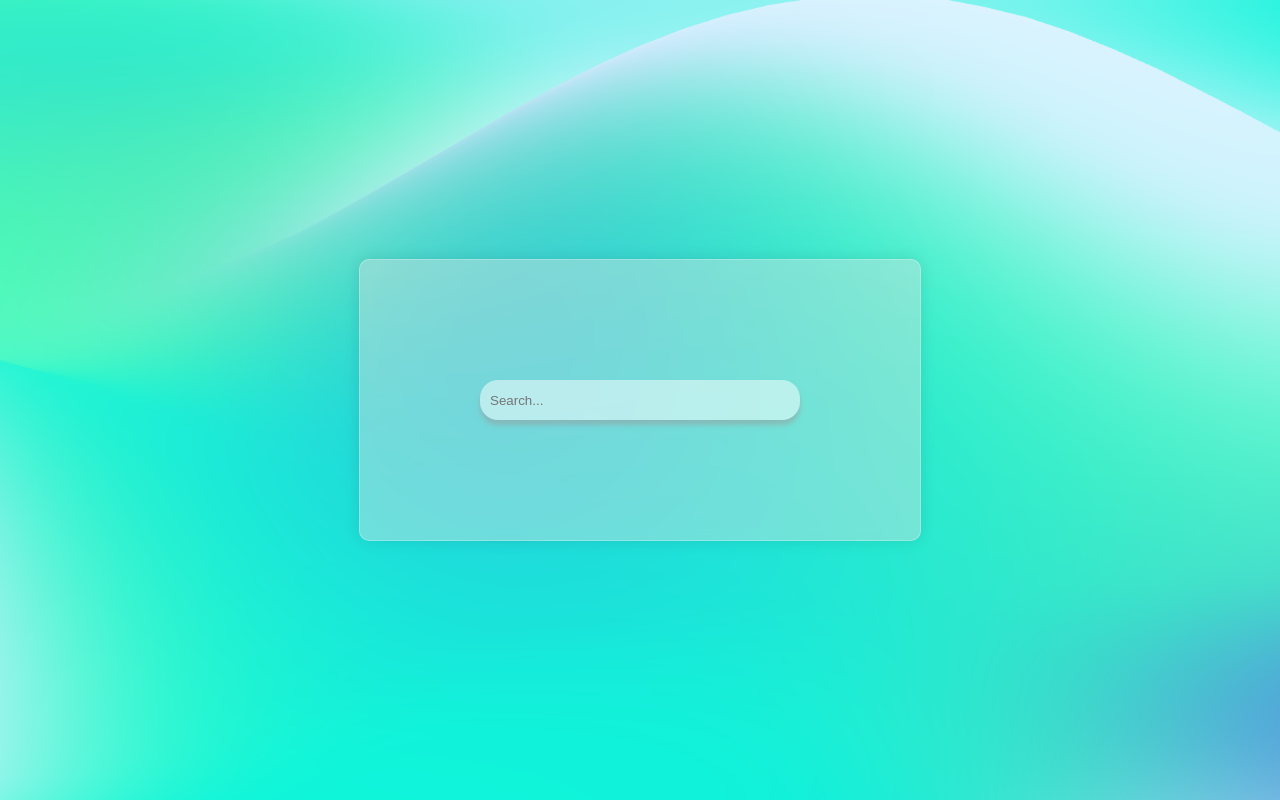
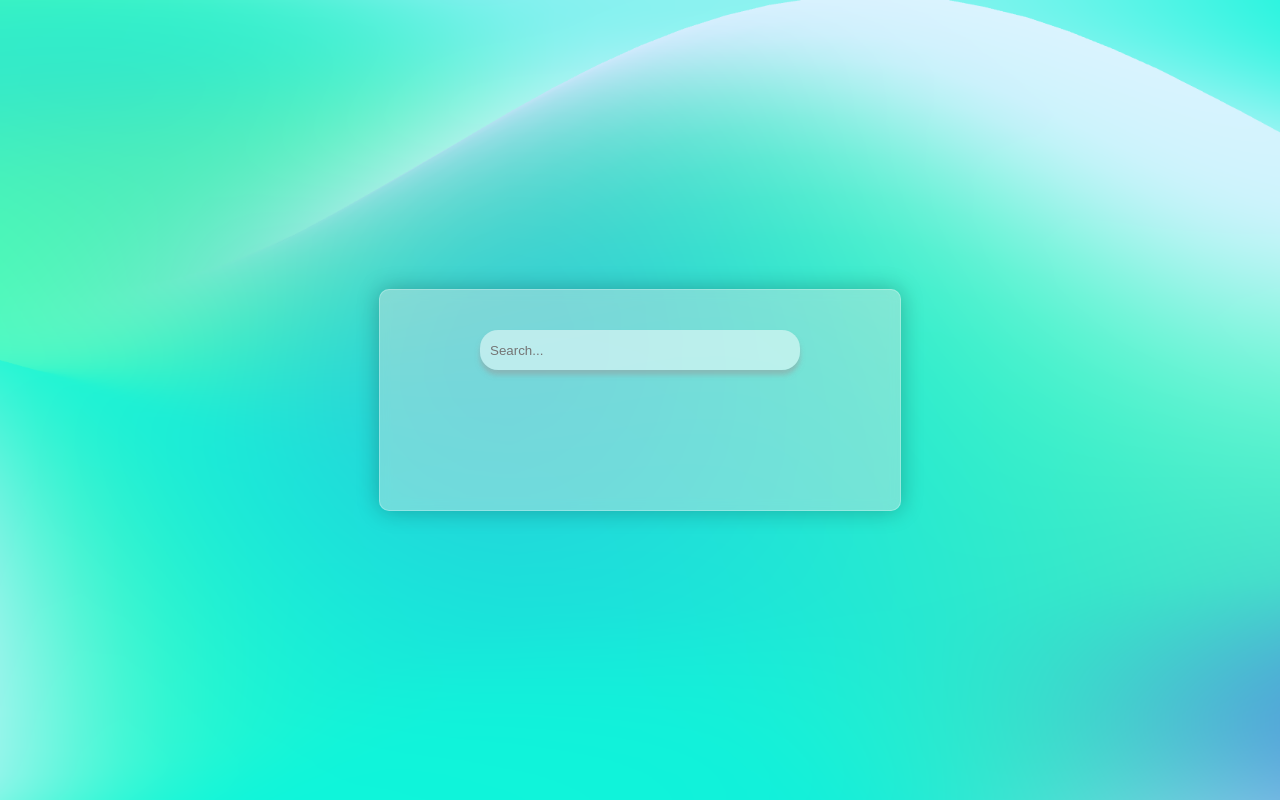
Before and after one commit to steffegit/react-weather-app, a React (Create React App) app: page / in a window 1280 px wide. Built offline with nearby package versions, Linux system fonts and the light colour scheme.

Commit message:
Fixed some css, need to add icons

```diff
--- a/package.json
+++ b/package.json
@@ -10,6 +10,7 @@
     "moment-js": "^1.1.15",
     "react": "^17.0.2",
     "react-dom": "^17.0.2",
+    "react-icons": "^4.3.1",
     "react-scripts": "5.0.0",
     "web-vitals": "^2.1.4"
   },
--- a/src/App.js
+++ b/src/App.js
@@ -20,7 +20,7 @@ function App() {
     }
   };
 
-  let date = new Date().toString().split(" ").splice(1, 3).join(" ");
+  let date = new Date().toString().split(" ").splice(1, 3).join("-");
 
   //TODO: on clear display nothing
   // on snow make snow animation
@@ -33,6 +33,7 @@ function App() {
     <div className="App">
       <div className="mica-effect">
         <div className="search">
+          <div className="search-top">
             <input
               type="text"
               className="search-bar"
@@ -41,6 +42,7 @@ function App() {
               value={query}
               onKeyPress={search}
             ></input>
+          </div>
           {typeof weather.main != "undefined" ? (
             <div className="weather-info">
               <div className="weather-name">{weather.name}</div>
@@ -48,6 +50,7 @@ function App() {
                 {Math.round(weather.main.temp)}°C
               </div>
               <div className="weather-weather">{weather.weather[0].main}</div>
+              <hr></hr>
               <span>{date}</span>
             </div>
           ) : (
--- a/src/index.css
+++ b/src/index.css
@@ -1,6 +1,8 @@
+@import url('https://fonts.googleapis.com/css2?family=Open+Sans:wght@300;400;500;600;700;800&display=swap');
+
 body {
   margin: 0;
-  font-family: 'Roboto', 'Helvetica Neue', sans-serif;
+  font-family: 'Open Sans', serif;
   -webkit-font-smoothing: antialiased;
   -moz-osx-font-smoothing: grayscale;
 }
@@ -12,22 +14,24 @@ body {
   align-items: center;
   flex-direction: column;
   text-align: center;
+
   background-color: black;
   background-image: url('/src/resources/background2.png');
   background-size: cover;
   background-position: bottom;
-  height: 100vh;
+  min-height: 100vh;
 }
 
 
 .mica-effect{
   padding: 100px;
+  padding-top: 40px;
   background: #e0e0e069;
   backdrop-filter: blur(6px);
   border-radius: 10px;
   max-height: 80vh;
   border: 1px solid rgba(255, 255, 255, 0.25);
-  box-shadow: 0px 0px 16px 0px rgba(0, 0, 0, 0.1);
+  box-shadow: 0px 0px 22px 0px rgba(0, 0, 0, 0.25);
 }
 
 /* TODO: fix the search-bar from scaling everything else */
@@ -35,23 +39,23 @@ body {
 .search-bar{
   border: none;
   border-radius: 18px;
-  transition: all .4s ease;
+  transition: .4s ease;
   background-color: rgba(255, 255, 255, 0.5);
   color: black;
   padding: 10px;
   width: 300px;
-  margin: 20px;
   height: 20px;
+  margin-bottom: 40px;
   box-shadow: 0px 5px 5px 0px rgba(153, 153, 153, 0.5);
 }
 
 .search-bar:focus, .search-bar:active{
   background-color: rgba(255, 255, 255, 0.7);
-  transition: all .4s ease;
+  transition: .4s ease;
   width: 350px;
   height: 30px;
-  margin-bottom: 50px;
   border-radius: 10px;
+  margin-bottom: 30px;
   outline: none;
 }
 
@@ -61,7 +65,8 @@ body {
 }
 
 .weather-name{
-  font-weight: 600;
+  font-weight: 800;
+  letter-spacing: -0.4rem;
   font-size: 80px;
 }
 
@@ -69,6 +74,7 @@ body {
   background-color: rgba(240, 248, 255, 0.247);
   padding: 1.8rem;
   font-size: 2em;
+  border: 1px solid rgba(255, 255, 255, 0.1);
   border-radius: 8px;
   margin: 1.5rem;
   margin-bottom: .5rem;
@@ -78,9 +84,15 @@ body {
 .weather-weather{
   font-style: italic;
   text-transform: lowercase;
+  margin-top: 20px;
   margin-bottom: 20px;
   letter-spacing: .4rem;
   font-size: 60px;
+}
+
+hr{
+  border: 1px solid black;
+  margin-bottom: 25px;
 }
 
 code {
```
Also changed, not shown: 1 other file (tests, documents, lock files or other folders). Lines whose indentation alone changed are shown as unchanged.
